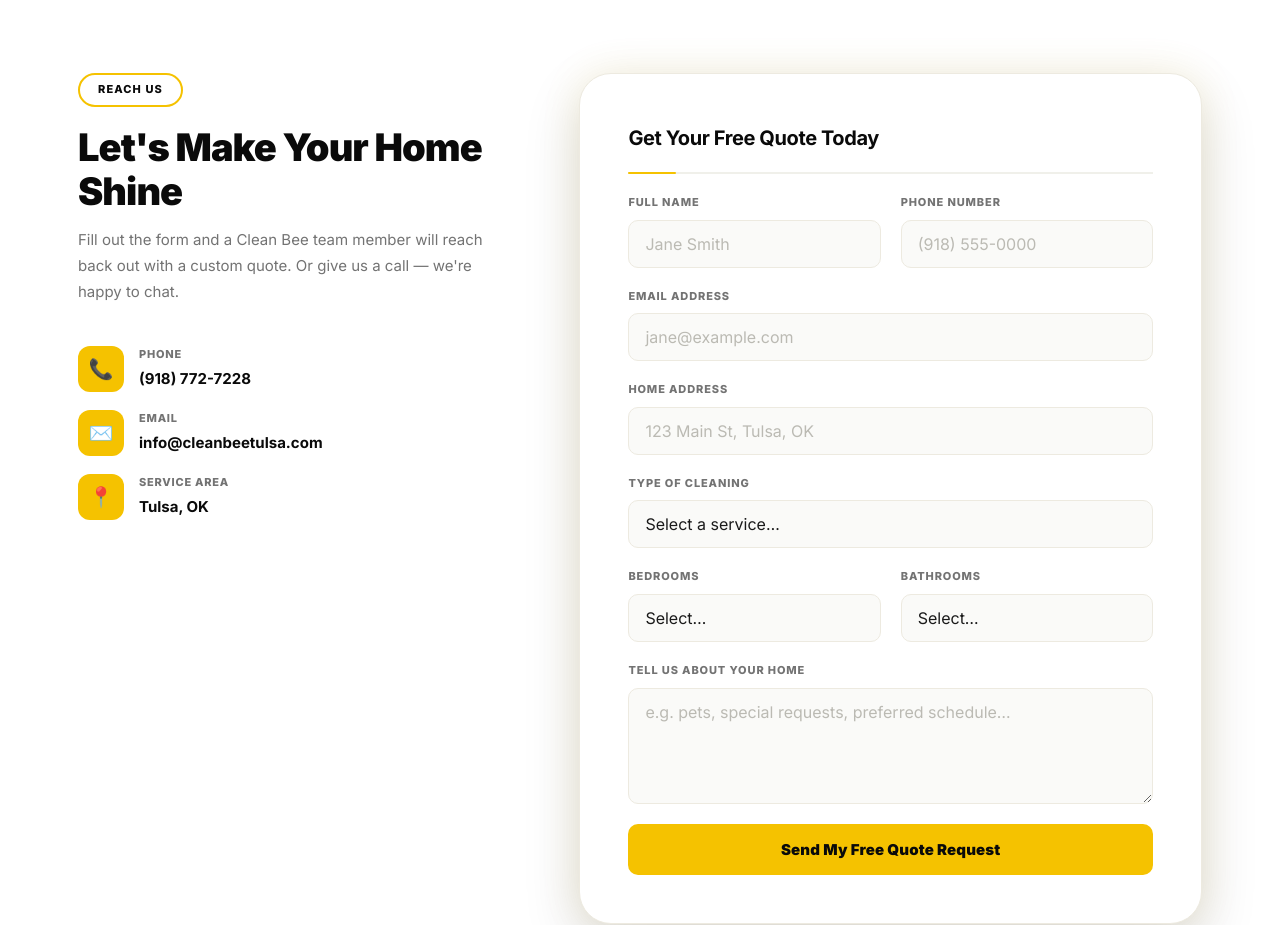
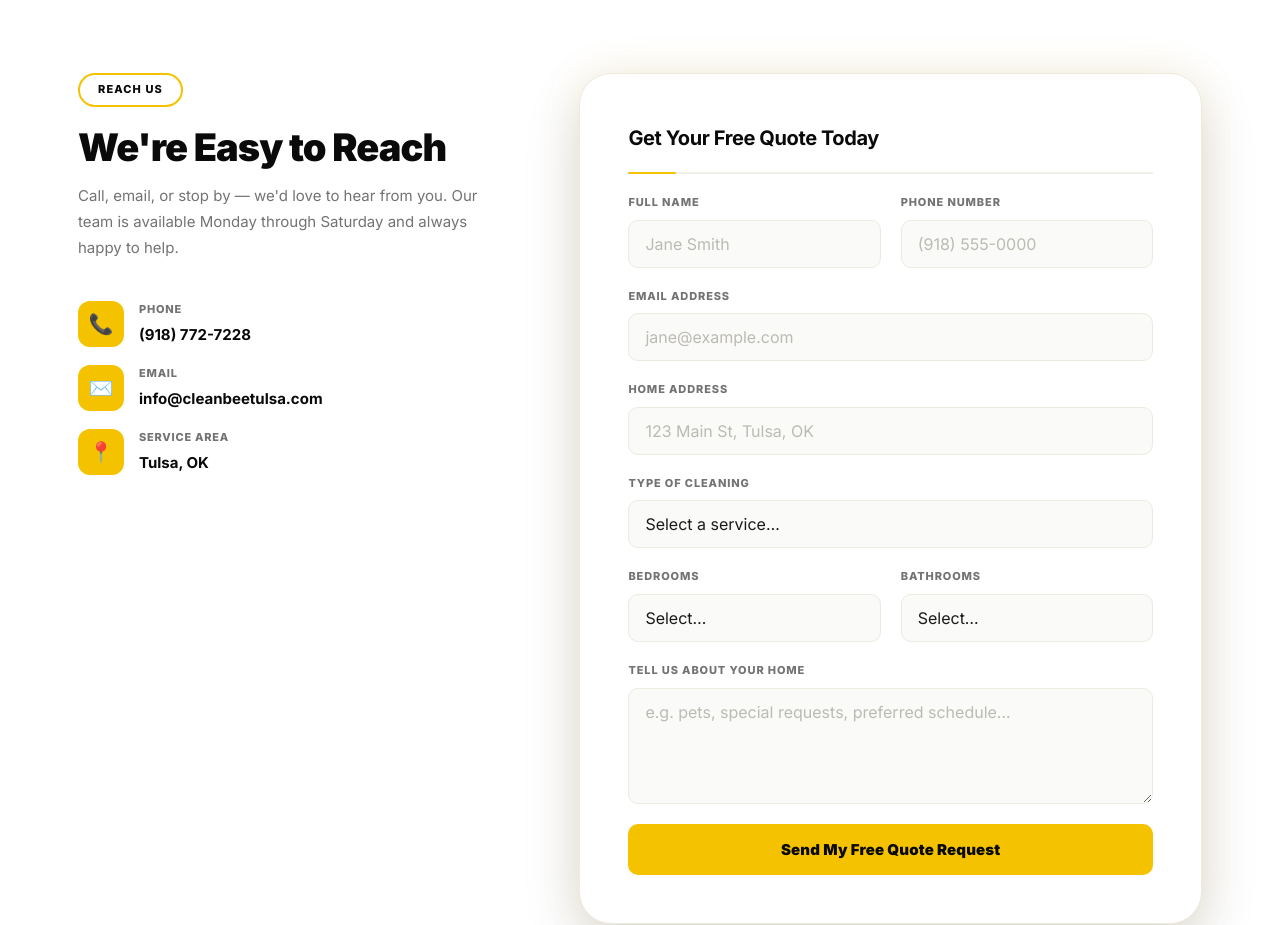
Before and after one commit to alekwayne3-crypto/personal_site, a React (Vite) app in the folder client/: page / in a window 1280 px wide. Shown: the part 5420-6345 px from the top of the page. Built offline with nearby package versions, Linux system fonts and the light colour scheme.

Commit message:
Update Reach Us title and body text

```diff
--- a/client/src/components/Contact.jsx
+++ b/client/src/components/Contact.jsx
@@ -50,10 +50,9 @@ export default function Contact() {
           {/* Left — info */}
           <div className="contact-info-col">
             <span className="contact-eyebrow">Reach Us</span>
-            <h3 className="contact-title">Let&apos;s Make Your Home Shine</h3>
+            <h3 className="contact-title">We&apos;re Easy to Reach</h3>
             <p className="contact-sub">
-              Fill out the form and a Clean Bee team member will reach back out with
-              a custom quote. Or give us a call — we&apos;re happy to chat.
+              Call, email, or stop by — we&apos;d love to hear from you. Our team is available Monday through Saturday and always happy to help.
             </p>
             <div className="contact-details">
               {DETAILS.map(({ icon, label, value }) => (
```
